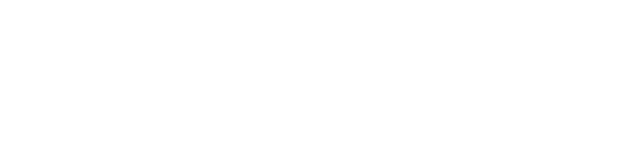
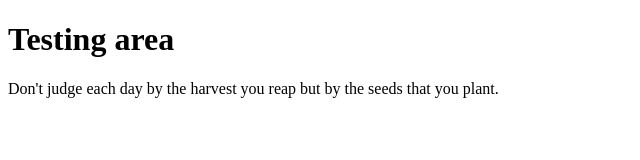
Before and after one commit to presidentnixon91/odin-sandbox, a plain HTML site: page index.html in a window 1280 px wide. Shown: the whole page, without its empty margins (0-640 px from the left). Drawn offline with Linux system fonts and the light colour scheme.

Commit message:
String tasks

```diff
--- a/index.html
+++ b/index.html
@@ -5,11 +5,28 @@
   <meta charset="UTF-8"/>
 </head>
 <body>
+    <main>
+        <header>
+            <h1>Testing area</h1>
+        </header>
+        <section>
+
+        </section>
+    </main>
+
+
   <script>
     // Your JavaScript goes here!
-    console.log(23 + 97);
-    console.log(20 + 45 + 12 + 65 + 34 + 1);
-    print((4 + 6 + 9) / 7);
+    let quoteStart = 'Don\'t judge each day by the harvest you reap ';
+    let quoteEnd = 'but by the seeds that you plant.';
+    let finalQuote = quoteStart + quoteEnd;
+
+    let section = document.querySelector("section");
+    section.innerHTML = ' ';
+    let para1 = document.createElement('p');
+    para1.textContent = finalQuote;
+
+    section.appendChild(para1);
   </script>
 </body>
 </html>
```
